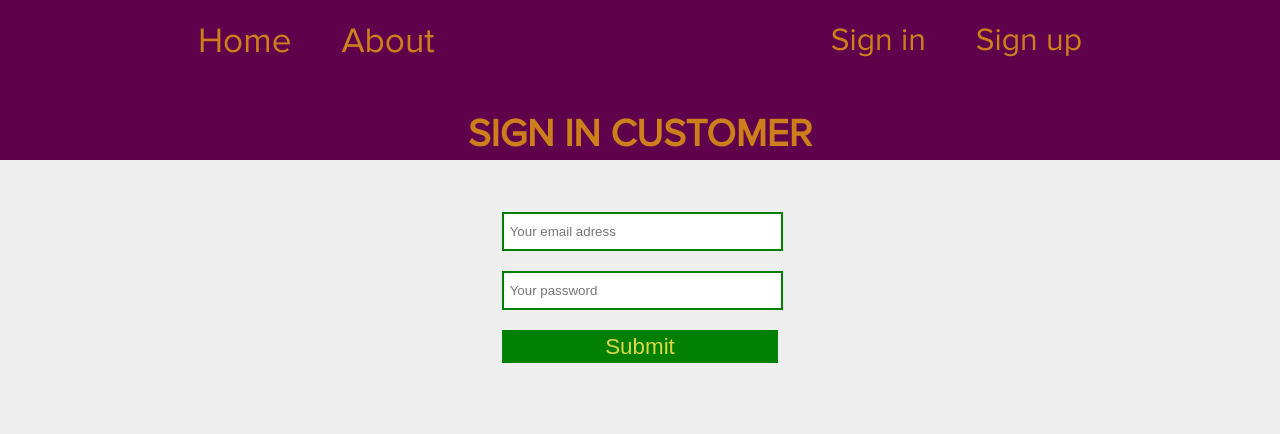
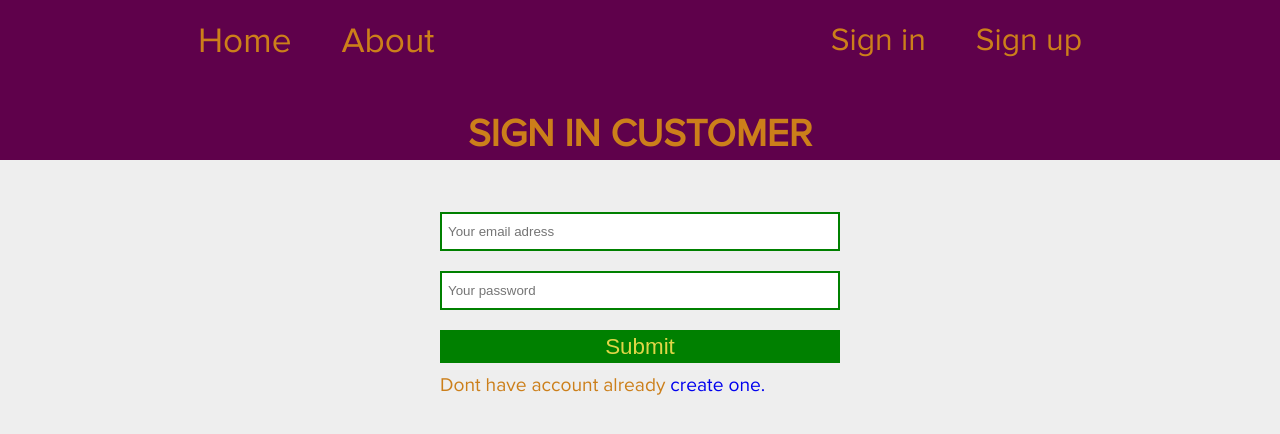
Before and after one commit to Practice-Delphi/PizzaProject, a React (Create React App) app: page /sign-in-cust in a window 1280 px wide. Shown: the top 434 px of the page. Built offline with nearby package versions, Linux system fonts and the light colour scheme.

Commit message:
Add server validation text, add links from sign in to sign up, fix logout

```diff
--- a/src/actions/Authaction.js
+++ b/src/actions/Authaction.js
@@ -3,7 +3,6 @@ import { apiurl } from '../appconfig';
 export const USER_FETCH_START = 'USER_FETCH_START';
 export const USER_FETCH_SUCCESS = 'USER_FETCH_SUCCESS';
 export const USER_FETCH_FAILED = 'USER_FETCH_ERROR';
-export const USER_DELETE = 'USER_DELETE';
 
 export const USER_REGISTER_START = 'USER_REGISTER_START';
 export const USER_REGISTER_FAILED = 'USER_REGISTER_FAILED';
@@ -12,7 +11,6 @@ export const USER_REGISTER_SUCCESS = 'USER_REGISTER_SUCCESS';
 export const TOKEN_SUCCESS = 'TOKEN_SUCCESS';
 export const TOKEN_START = 'TOKEN_START';
 export const TOKEN_FAILED = 'TOKEN_FAILED';
-export const TOKEN_DELETE = 'TOKEN_DELETE';
 
 export const CLEAR_ERRORS = 'CLEAR_ERRORS';
 export const CLEAR_ALL = 'CLEAR_ALL';
@@ -33,10 +31,6 @@ export const userSuccess = (user) => ({
 export const userFailed = (error) => ({
     type: USER_FETCH_FAILED,
     error
-});
-
-export const userDelete = () => ({
-    type: USER_DELETE
 });
 
 export const registerStart = () => ({
@@ -64,10 +58,6 @@ export const tokenSuccess = (token) => ({
 
 export const tokenFailed = () => ({
     type: TOKEN_FAILED
-});
-
-export const tokenDelete = () => ({
-    type: TOKEN_DELETE
 });
 
 export const clearAll = () => ({
--- a/src/components/App/App.js
+++ b/src/components/App/App.js
@@ -18,11 +18,13 @@ import Profile from '../Profile/Profile';
 
 // test connect redux to react
 import { connect } from 'react-redux';
+import { getUser } from '../../actions/authaction';
 
 class App extends Component {
 
   componentDidMount() {
     this.props.runTest('yak vono mene zayebalo...');
+    this.props.getUser();
   }
 
   render() {
@@ -48,6 +50,7 @@ App.propTypes = {
   testData: PropTypes.object,
   runTest: PropTypes.func,
   history: PropTypes.object,
+  getUser: PropTypes.func,
 }
 const mapStateToProps = state => ({
   testData: state.testData,
@@ -55,6 +58,7 @@ const mapStateToProps = state => ({
 })
 const mapDispatchtoProps = dispatch => ({
   runTest: (mess) => { dispatch(testRun(mess)) },
+  getUser: () => { dispatch(getUser()) },
 })
 
 export default connect(mapStateToProps, mapDispatchtoProps)(App);
--- a/src/components/Sign_In/Sign_in.css
+++ b/src/components/Sign_In/Sign_in.css
@@ -82,6 +82,14 @@
     font-size: 1rem;
 }
 
+.signInLink {
+    font-size: 1.2rem;
+}
+
+.signInLink > a {
+    text-decoration: none;
+}
+
 @keyframes SignInStartFiller {
         0% {
             height: 85px;
--- a/src/components/Sign_In/Sign_in_form.js
+++ b/src/components/Sign_In/Sign_in_form.js
@@ -1,5 +1,6 @@
 import React, { Component } from 'react';
 import PropTypes from 'prop-types';
+import { NavLink } from 'react-router-dom';
 
 import './Sign_in.css';
 import Header from '../Header/Header';
@@ -52,7 +53,10 @@ class SignInForm extends Component {
     }
 
     render() {
+        // UI validations errors
         const { errors } = this.state;
+        // Server Side validation error from redux
+        const { error } = this.props.userData;
         return (
             <div className="signInConteiner">
                 <div className="SignInHeader">
@@ -65,6 +69,7 @@ class SignInForm extends Component {
                 </div>
                 <div className="SignInForm">
                     <form onSubmit={(e) => { e.preventDefault() }}>
+                        <div className="signinError">{(error) ? error : ''}</div>
                         <div className="signinError">{(errors.email) ? errors.email : ''}</div>
                         <input
                             className="signInInput"
@@ -79,6 +84,7 @@ class SignInForm extends Component {
                             required />
 
                         <input className="signInInputSubmit" type="submit" value="Submit" onClick={this.submit.bind(this)} />
+                        <label className="signInLink">Dont have account already <NavLink to={`/sign-up`}>create one.</NavLink></label>
                     </form>
                 </div>
             </div>
--- a/src/components/Sign_up/Sign_up_form.js
+++ b/src/components/Sign_up/Sign_up_form.js
@@ -1,5 +1,7 @@
 import React, { Component } from 'react';
 import PropTypes from 'prop-types';
+
+import { NavLink } from 'react-router-dom';
 
 import '../Sign_In/Sign_in.css';
 import './Sign_up.css';
@@ -88,7 +90,10 @@ class SignUpForm extends Component {
     }
 
     render() {
+        // UI validation errors
         const { errors } = this.state;
+        // Server Side validation error from redux\
+        const { error } = this.props.registerData;
         return (
             <div className="signInConteiner">
                 <div className="SignInHeader">
@@ -147,11 +152,12 @@ class SignUpForm extends Component {
                             className="signInInput"
                             type="password" placeholder="Confirm your password"
                             onChange={(e) => { this.setState({ confirmPassword: e.target.value }) }} />
+                        <div className="signinError">{(error) ? error : ''}</div>
                         <input className="signInInputSubmit" type="submit" value="Submit" onClick={this.submit.bind(this)} />
+                        <label className="signInLink">Have account <NavLink to={`/sign-in`}>sign in</NavLink> now.</label>
                     </form>
                 </div>
             </div>
-
         );
     }
 }
--- a/src/reducers/authreducer.js
+++ b/src/reducers/authreducer.js
@@ -2,10 +2,8 @@ import {
     USER_FETCH_START,
     USER_FETCH_SUCCESS,
     USER_FETCH_FAILED,
-    USER_DELETE,
     TOKEN_START,
     TOKEN_SUCCESS,
-    TOKEN_DELETE,
     TOKEN_FAILED,
     USER_REGISTER_START,
     USER_REGISTER_FAILED,
@@ -43,7 +41,6 @@ const userData = (state = initUserState, action) => {
         case USER_FETCH_START: return Object.assign({}, state, { loading: true });
         case USER_FETCH_SUCCESS: return Object.assign({}, state, { user: action.user, loading: false });
         case USER_FETCH_FAILED: return Object.assign({}, state, { error: action.error, loading: false });
-        case USER_DELETE: return Object.assign({}, initUserState);
         case CLEAR_ERRORS: return Object.assign({}, state, { error: null });
         case CLEAR_ALL: return Object.assign({}, initUserState);
         default: return state;
@@ -62,7 +59,7 @@ const tokenData = (state = initTokenState, action) => {
             localStorage.setItem(tokenStorageKey, JSON.stringify(action.token));
             return { token: action.token, loading: false };
         }
-        case TOKEN_DELETE: {
+        case CLEAR_ALL: {
             localStorage.removeItem(tokenStorageKey);
             return initTokenState;
         }
```
